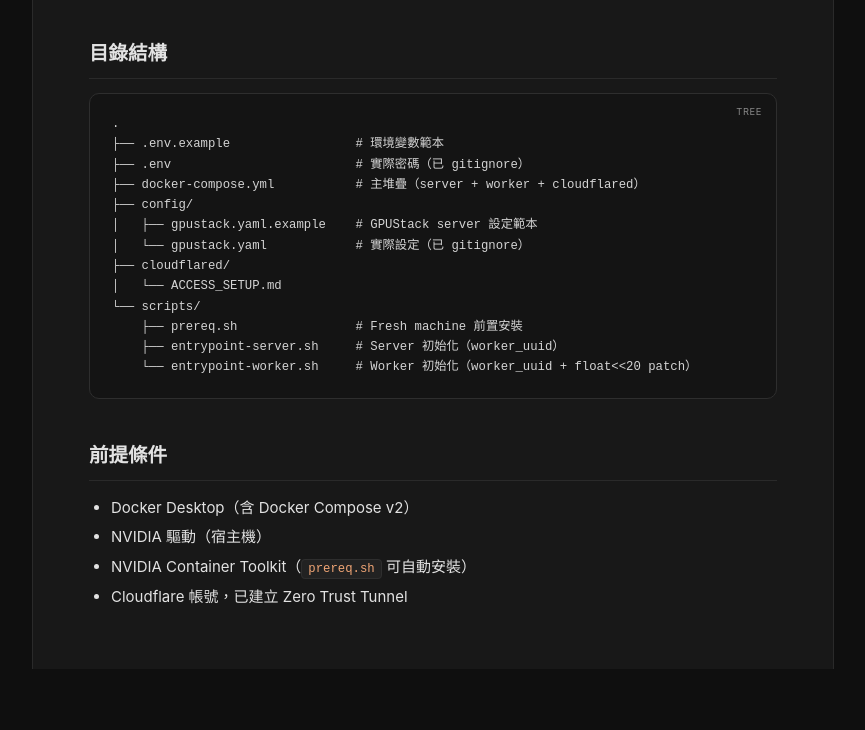
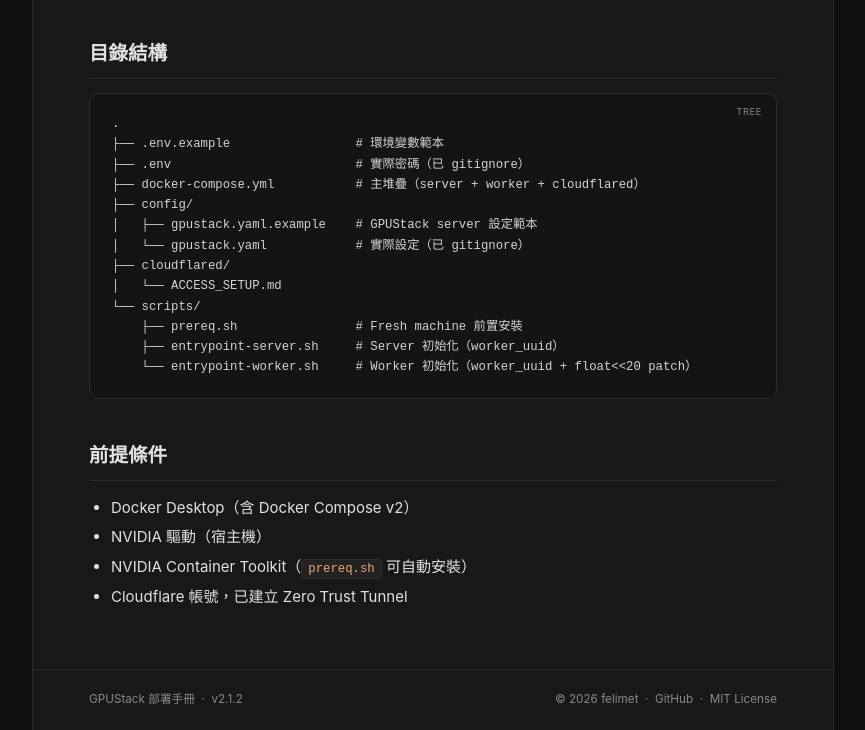
Before and after one commit to felimet/gpustack-api, a plain HTML site: page docs/index.html in a window 1280 px wide. Shown: the part 1233-1963 px from the top of the page, without its empty margins (227-1092 px from the left). Before the commit the page ends 1902 px from the top, so only its background shows below. Drawn offline with Linux system fonts and the light colour scheme.

Commit message:
feat: add footer with version/links; add MIT LICENSE

```diff
--- a/docs/index.html
+++ b/docs/index.html
@@ -210,9 +210,22 @@
     border-radius:8px;flex-shrink:0;transition:background .15s;padding:0}
   .ham:hover{background:var(--surface-2)}
 
+  /* ── FOOTER ── */
+  .footer{
+    margin-left:calc(var(--side-gap) + var(--sidebar-w));
+    margin-right:calc(var(--side-gap) + var(--toc-w));
+    background:var(--surface);border-top:1px solid var(--border);
+    box-shadow:0 0 0 1px var(--border);padding:20px 56px;
+    display:flex;align-items:center;justify-content:space-between;
+    font-size:.78rem;color:var(--text-muted);gap:12px
+  }
+  .footer a{color:var(--text-muted);transition:color .12s}
+  .footer a:hover{color:var(--accent);text-decoration:none}
+
   @media(max-width:1200px){
     .toc{display:none}
     .main{margin-right:var(--side-gap)}
+    .footer{margin-right:var(--side-gap)}
   }
   @media(max-width:800px){
     .ham{display:flex}
@@ -225,6 +238,7 @@
     }
     .sidebar.open{transform:translateX(0)}
     .main{margin-left:var(--side-gap);margin-right:var(--side-gap);padding:32px 18px}
+    .footer{margin-left:var(--side-gap);margin-right:var(--side-gap);padding:16px 18px;flex-direction:column;gap:4px;text-align:center}
   }
 </style>
 </head>
@@ -1543,5 +1557,16 @@ document.querySelectorAll('h2[id]').forEach(h => obs.observe(h));
 buildToc('overview');
 setOS(OS);
 </script>
+
+<footer class="footer">
+  <span>GPUStack 部署手冊 &nbsp;·&nbsp; v2.1.2</span>
+  <span>
+    © 2026 <a href="https://github.com/felimet" target="_blank" rel="noopener">felimet</a>
+    &nbsp;·&nbsp;
+    <a href="https://github.com/felimet/gpustack-api" target="_blank" rel="noopener">GitHub</a>
+    &nbsp;·&nbsp;
+    <a href="https://github.com/felimet/gpustack-api/blob/main/LICENSE" target="_blank" rel="noopener">MIT License</a>
+  </span>
+</footer>
 </body>
 </html>
```
Also changed, not shown: 1 other file.
